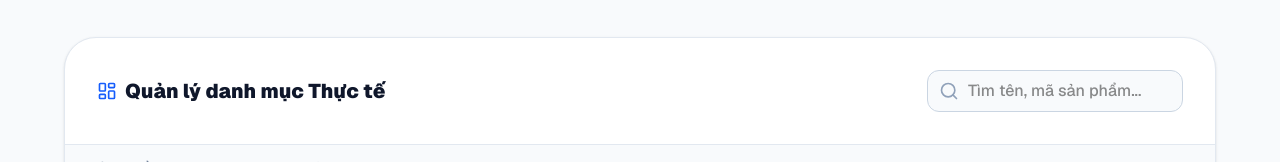
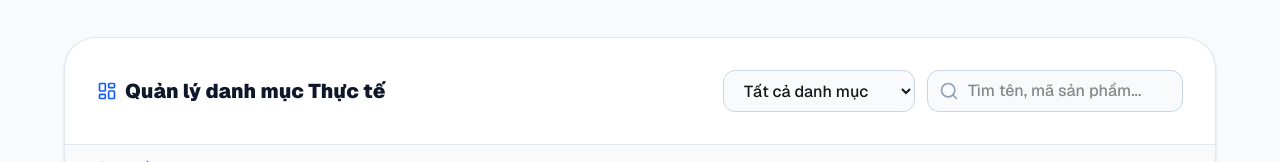
Before and after one commit to sadboiznhatcoder/NHAT-HOA, a Next.js app: page /admin in a window 1280 px wide. Shown: the part 1576-1738 px from the top of the page. Built offline with nearby package versions, Linux system fonts and the light colour scheme; no server answers; the database is empty.

Commit message:
refactor: senior system overhaul and AI automation

```diff
--- a/app/admin/page.tsx
+++ b/app/admin/page.tsx
@@ -28,6 +28,7 @@ export default function AdminPage() {
 
   const [productsList, setProductsList] = useState<any[]>([]);
   const [listSearch, setListSearch] = useState("");
+  const [filterCategory, setFilterCategory] = useState("ALL");
   const [listCategory, setListCategory] = useState("Tất cả");
   const [selectedProductId, setSelectedProductId] = useState<string | null>(null);
 
@@ -192,8 +193,8 @@ export default function AdminPage() {
 
   const filteredList = productsList.filter(p => {
     const matchesSearch = (p.name || "").toLowerCase().includes(listSearch.toLowerCase()) || (p.brand || "").toLowerCase().includes(listSearch.toLowerCase());
-    const matchesCat = listCategory === "Tất cả" || p.category === listCategory;
-    return matchesSearch && matchesCat;
+    const matchesCategory = filterCategory === "ALL" || p.category === filterCategory;
+    return matchesSearch && matchesCategory;
   });
 
   return (
@@ -399,6 +400,18 @@ export default function AdminPage() {
           <div className="p-6 sm:p-8 border-b border-slate-200 dark:border-slate-800 flex flex-col sm:flex-row justify-between items-start sm:items-center gap-4">
             <h2 className="text-xl font-black text-slate-900 dark:text-white flex items-center gap-2"><LayoutDashboard className="w-5 h-5 text-blue-600" /> Quản lý danh mục Thực tế</h2>
             <div className="flex gap-3 w-full sm:w-auto">
+              <select value={filterCategory} onChange={e => setFilterCategory(e.target.value)} className="w-full sm:w-48 px-4 py-2 border border-slate-300 dark:border-slate-700 rounded-xl bg-slate-50 dark:bg-slate-950 font-medium">
+                <option value="ALL">Tất cả danh mục</option>
+                <option value="Sàn VINYL">Sàn VINYL</option>
+                <option value="Sàn Y Tế">Sàn Y Tế</option>
+                <option value="Sàn Thể Thao">Sàn Thể Thao</option>
+                <option value="Sàn Thạch Anh">Sàn Thạch Anh</option>
+                <option value="Sàn Epoxy">Sàn Epoxy</option>
+                <option value="Thảm">Thảm</option>
+                <option value="Sàn Nâng">Sàn Nâng</option>
+                <option value="Sàn Tự Phẳng">Sàn Tự Phẳng</option>
+                <option value="Phòng Sạch">Phòng Sạch</option>
+              </select>
               <div className="relative flex-1 sm:flex-none">
                 <Search className="w-5 h-5 text-slate-400 absolute left-3 top-1/2 -translate-y-1/2" />
                 <input type="text" placeholder="Tìm tên, mã sản phẩm..." value={listSearch} onChange={e => setListSearch(e.target.value)} className="w-full sm:w-64 pl-10 pr-4 py-2 border border-slate-300 dark:border-slate-700 rounded-xl bg-slate-50 dark:bg-slate-950 font-medium" />
--- a/app/page.tsx
+++ b/app/page.tsx
@@ -43,7 +43,8 @@ const hierarchyData = [
      label: "Sàn Nâng (Access Floor)",
      categoryMatch: "Sàn Nâng",
      filters: [
-       { title: "Thương hiệu", key: "brand" as keyof FilterState, options: ["NAKA CORP", "Yikuan", "Unitile"] }
+       { title: "Thương hiệu", key: "brand" as keyof FilterState, options: ["NAKA CORP", "Yikuan", "Unitile"] },
+       { title: "Chất liệu cốt", key: "type" as keyof FilterState, options: ["Thép lõi xi măng", "Gỗ ép", "Nhôm"] }
      ]
   },
   {
@@ -51,7 +52,8 @@ const hierarchyData = [
      label: "Sàn Tự Phẳng",
      categoryMatch: "Sàn Tự Phẳng",
      filters: [
-       { title: "Thương hiệu", key: "brand" as keyof FilterState, options: ["Viacor"] }
+       { title: "Thương hiệu", key: "brand" as keyof FilterState, options: ["Viacor"] },
+       { title: "Hệ thống", key: "type" as keyof FilterState, options: ["Epoxy", "Polyurethane"] }
      ]
   },
   {
@@ -59,7 +61,8 @@ const hierarchyData = [
      label: "Phòng Sạch (Clean Room)",
      categoryMatch: "Phòng Sạch",
      filters: [
-       { title: "Thương hiệu", key: "brand" as keyof FilterState, options: ["Beaver Panel", "Walltech"] }
+       { title: "Thương hiệu", key: "brand" as keyof FilterState, options: ["Beaver Panel", "Walltech"] },
+       { title: "Cấu kiện", key: "type" as keyof FilterState, options: ["Sandwich Panel", "Cửa phòng sạch", "Phụ kiện nhôm"] }
      ]
   }
 ];
```
